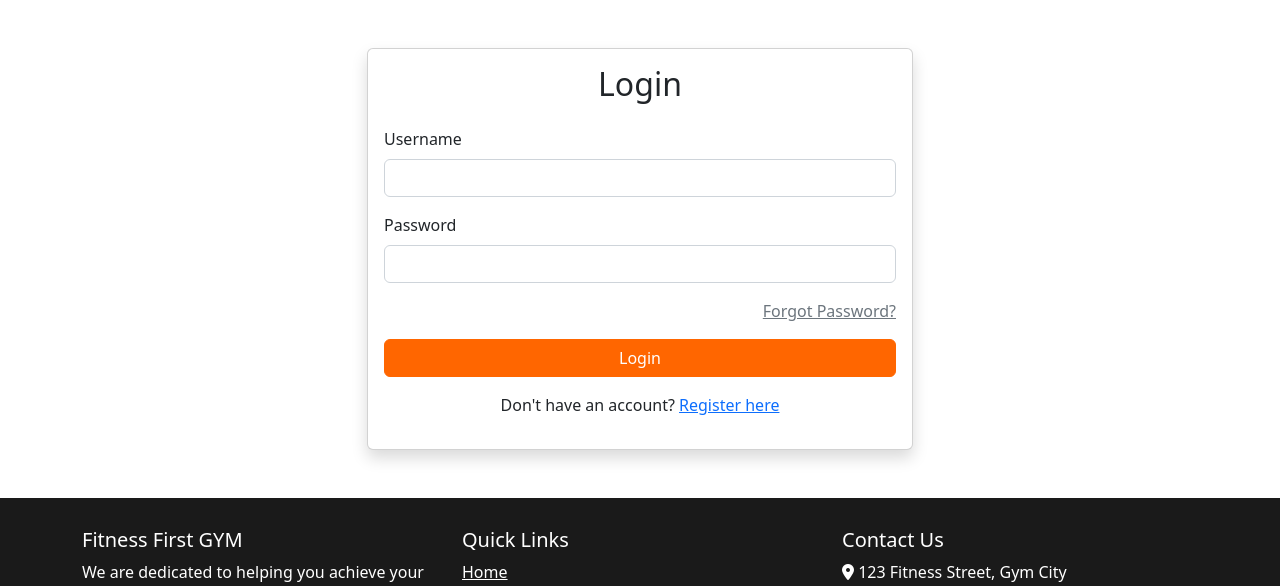
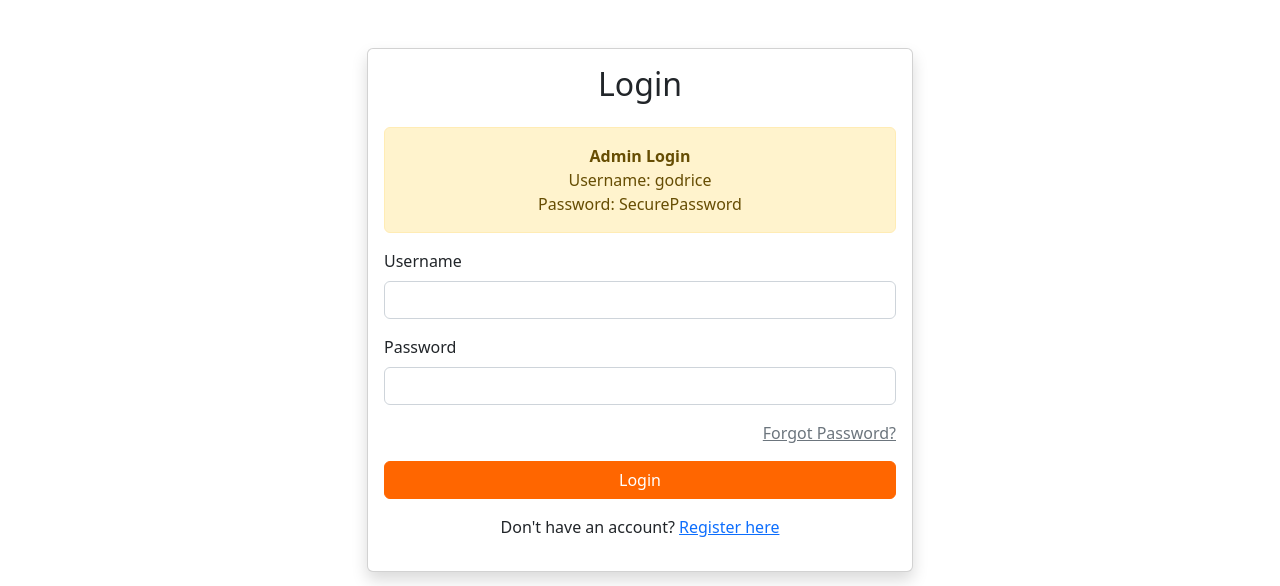
Before and after one commit to godriceeichie/Fitness-First, a Django app: page /login/ in a window 1280 px wide. Shown: the part 56-642 px from the top of the page. Run offline with Django 5.2, Linux system fonts and the light colour scheme.

Commit message:
added admin login details to login page

```diff
--- a/templates/registration/login.html
+++ b/templates/registration/login.html
@@ -9,6 +9,14 @@
             <div class="card shadow">
                 <div class="card-body">
                     <h2 class="text-center mb-4">Login</h2>
+
+                    <!-- Admin Credentials -->
+                    <div class="alert alert-warning text-center">
+                        <strong>Admin Login</strong><br>
+                        Username: godrice<br>
+                        Password: SecurePassword<br>
+
+                    </div>
 
                     <!-- Display Messages -->
                     {% if messages %}
```
